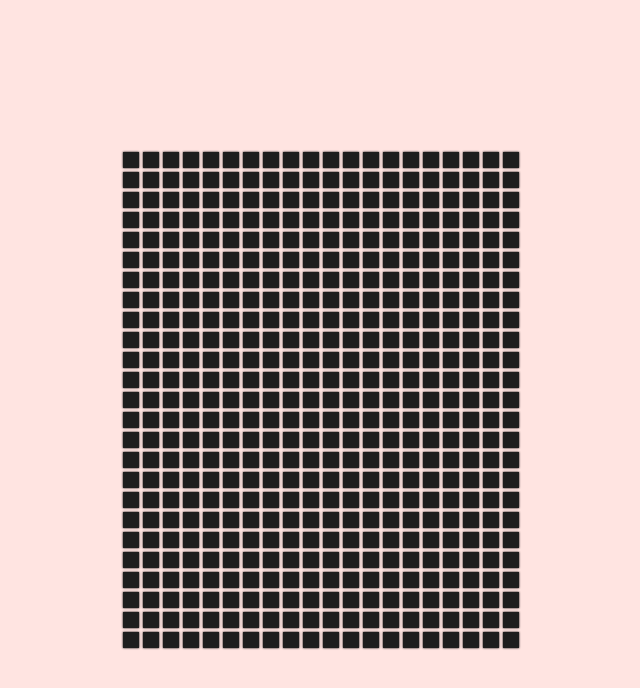
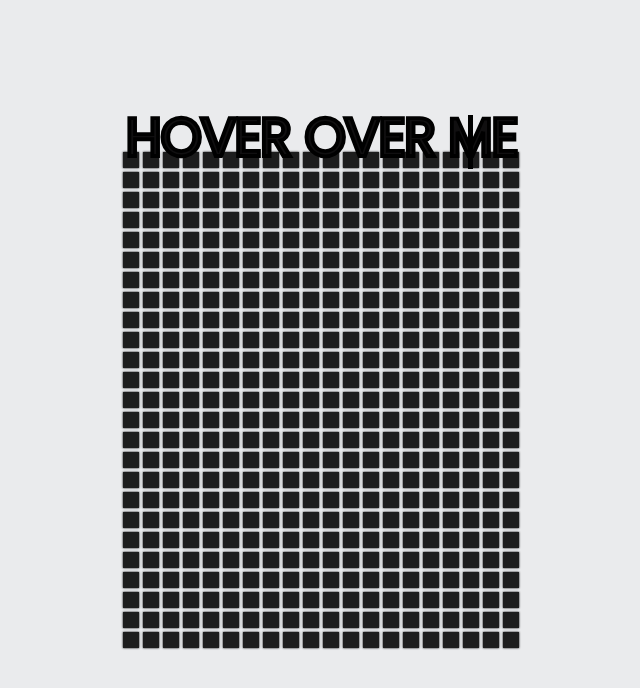
Before and after one commit to juliendy/Hoover-me-main, a plain HTML site: page index.html in a window 1280 px wide. Shown: the whole page, without its empty margins (319-959 px from the left). Drawn offline with Linux system fonts and the light colour scheme.

Commit message:
styling update

```diff
--- a/app.js
+++ b/app.js
@@ -1,12 +1,39 @@
 const container = document.getElementById("container");
 const colors = [
-    "#86E272",
-    "#F7A4E0",
-    "#6BB4F9",
-    "#FFE669",
-    "#FFA041",
-    "#FF3D3E",
-    "#DAA4FF",
+    // "#86E272",
+    // "#F7A4E0",
+    // "#6BB4F9",
+    // "#FFE669",      // OLD COLOURS
+    // "#FFA041",
+    // "#FF3D3E",
+    // "#DAA4FF",
+    "#46A094",
+    "#6BBD99",
+    "#AECFA4",
+    "#C4E8C2",
+    "#3B7197",
+    "#4A8DB7",
+    "#74BDE0",
+    "#A1E1FA",
+    "#326789",
+    "#78A6C8",
+    "#E9EEF2",
+    "#E65C4F",
+    "#0295A9",
+    "#12ADC1",
+    "#FDD037",
+    "#FFFFFF",
+    "#244D61",
+    "#5689C0",
+    "#75E2FF",
+    "#EAEBED",
+    "#41436A",
+    "#974063",
+    "#F54768",
+    "#FF9677",
+    "#2E424D",
+    "#5B8291",
+    "#98DAD9",
 ];
 
 const SQUARES = 500;
--- a/index.html
+++ b/index.html
@@ -4,10 +4,17 @@
         <meta http-equiv="X-UA-Compatible" content="IE=edge" />
         <meta name="viewport" content="width=device-width, initial-scale=1.0" />
         <link rel="stylesheet" href="style.css" />
+        <link rel="preconnect" href="https://fonts.googleapis.com" />
+        <link rel="preconnect" href="https://fonts.gstatic.com" crossorigin />
+        <link
+            href="https://fonts.googleapis.com/css2?family=Poppins:wght@300&display=swap"
+            rel="stylesheet"
+        />
         <title>Hover Board</title>
     </head>
     <body>
         <div class="container" id="container"></div>
+        <h2>Hover over me</h2>
         <script src="app.js"></script>
     </body>
 </html>
--- a/style.css
+++ b/style.css
@@ -1,5 +1,8 @@
+/* @import url("https://fonts.googleapis.com/css2?family=Poppins:wght@700&display=swap"); */
+
 :root {
     font-size: 62.5%;
+    font-family: "Poppins", sans-serif;
 }
 
 * {
@@ -10,7 +13,7 @@
 
 body {
     font-size: 1.6rem;
-    background: mistyrose;
+    background: #eaebed;
     display: flex;
     align-items: center;
     justify-content: center;
@@ -24,12 +27,58 @@ body {
     max-width: 40rem;
 }
 
+/* h2 {
+    position: absolute;
+    top: 15rem;
+}
+
+h2:hover {
+    font-size: 30px;
+} */
+
+h2 {
+    top: 10rem;
+	color: #100f10;
+	font-size: 4vw;
+	position: absolute;
+	text-transform: uppercase;
+    /* text-decoration: line-through; */
+	-webkit-text-stroke: 0.3vw #000000;
+}
+
+h2::before {
+	top: 1.5rem;
+	left: 0;
+	width: 50;
+	height: 70%;
+	color: #000000;
+	overflow: hidden;
+	position: absolute;
+	content: attr(data-text);
+	border-right: 0.5rem solid #000000;
+	-webkit-text-stroke: 0vw #f7f7fe;
+	animation: animate 8s linear infinite;
+}
+
+@keyframes animate {
+	0%,
+	10%,
+	100% {
+		width: 0;
+	}
+
+	70%,
+	90% {
+		width: 100%;
+	}
+}
+
 .square {
     background-color: #1d1d1d;
-    box-shadow: 0 0 .2rem #000;
+    box-shadow: 0 0 0.2rem #000;
     height: 1.6rem;
     width: 1.6rem;
-    margin: .2rem;
+    margin: 0.2rem;
     transition: all 1.5s ease;
 }
 
```
Lines whose indentation alone changed are shown as unchanged.
